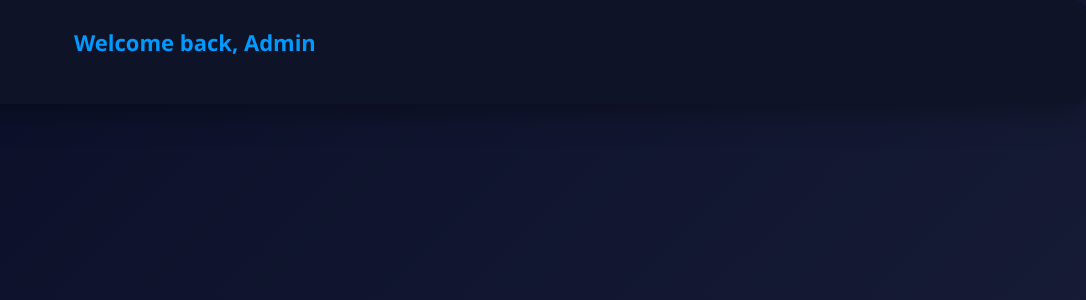
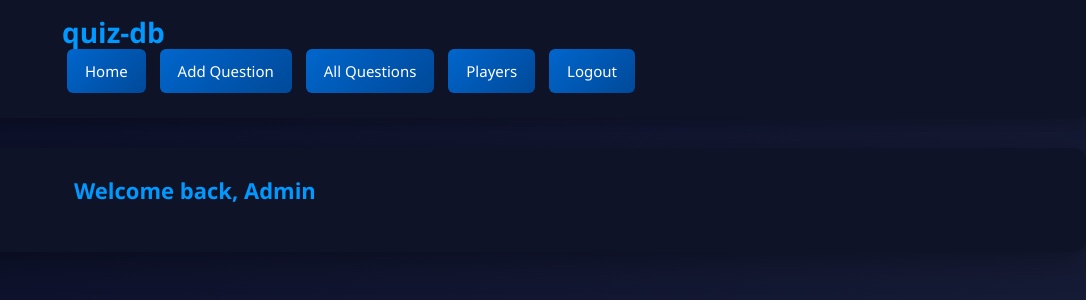
Before and after one commit to PIU2003/quiz-db-devops-assignment, a PHP site: page /adminhome.php in a window 1280 px wide. Shown: the top 300 px of the page, without its empty margins (194-1280 px from the left). Run offline with PHP 8.4, Linux system fonts and the light colour scheme; the visitor is signed in with stand-in values (Sample User, id 1).

Commit message:
Improve UI

```diff
--- a/adminhome.php
+++ b/adminhome.php
@@ -13,7 +13,15 @@ if (isset($_SESSION['admin'])) {
 		<link rel="stylesheet" type="text/css" href="css/style.css">
 	</head>
 
-
+	<body>
+		<header>
+			<div class="container">
+				<h1>quiz-db</h1>
+				<a href="index.php" class="start">Home</a>
+				<a href="add.php" class="start">Add Question</a>
+				<a href="allquestions.php" class="start">All Questions</a>
+				<a href="players.php" class="start">Players</a>
+				<a href="exit.php" class="start">Logout</a>
 
 			</div>
 		</header>
```
Also changed, not shown: admin.php (+13 -1 lines).
